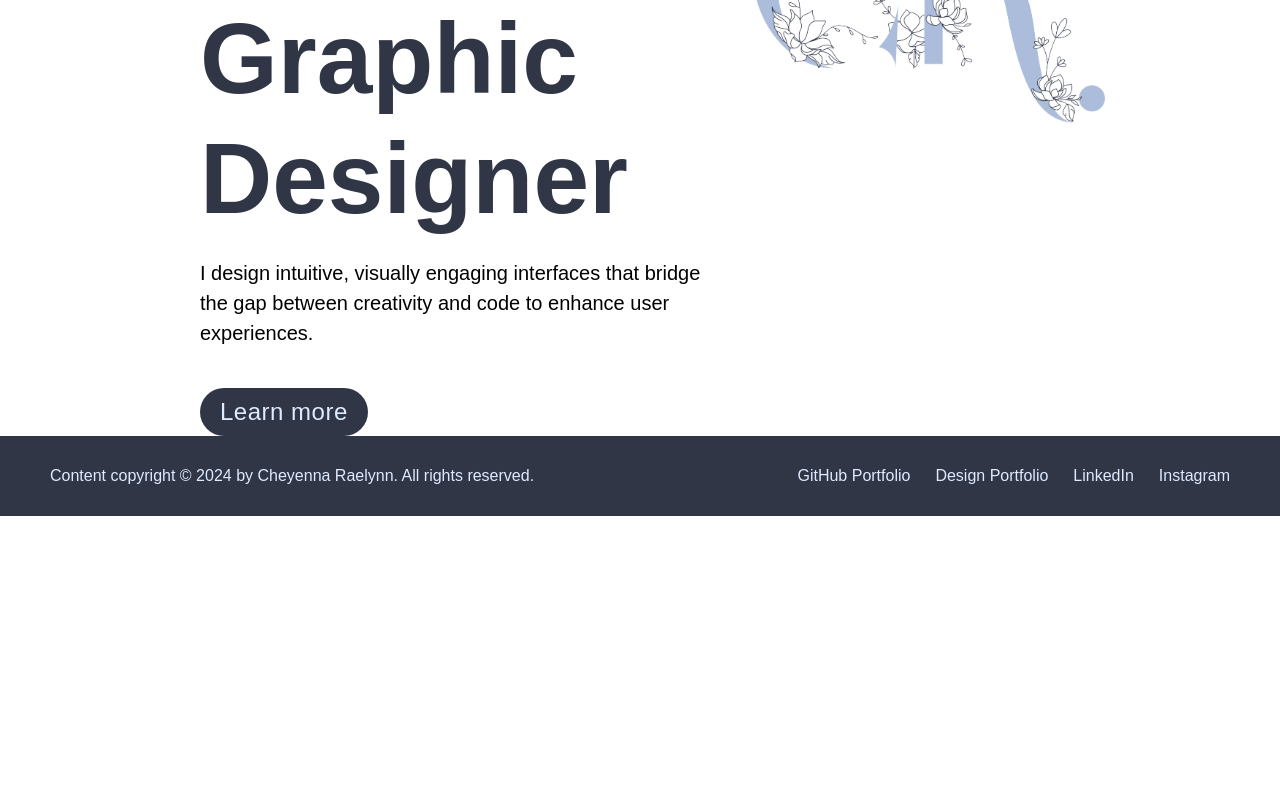
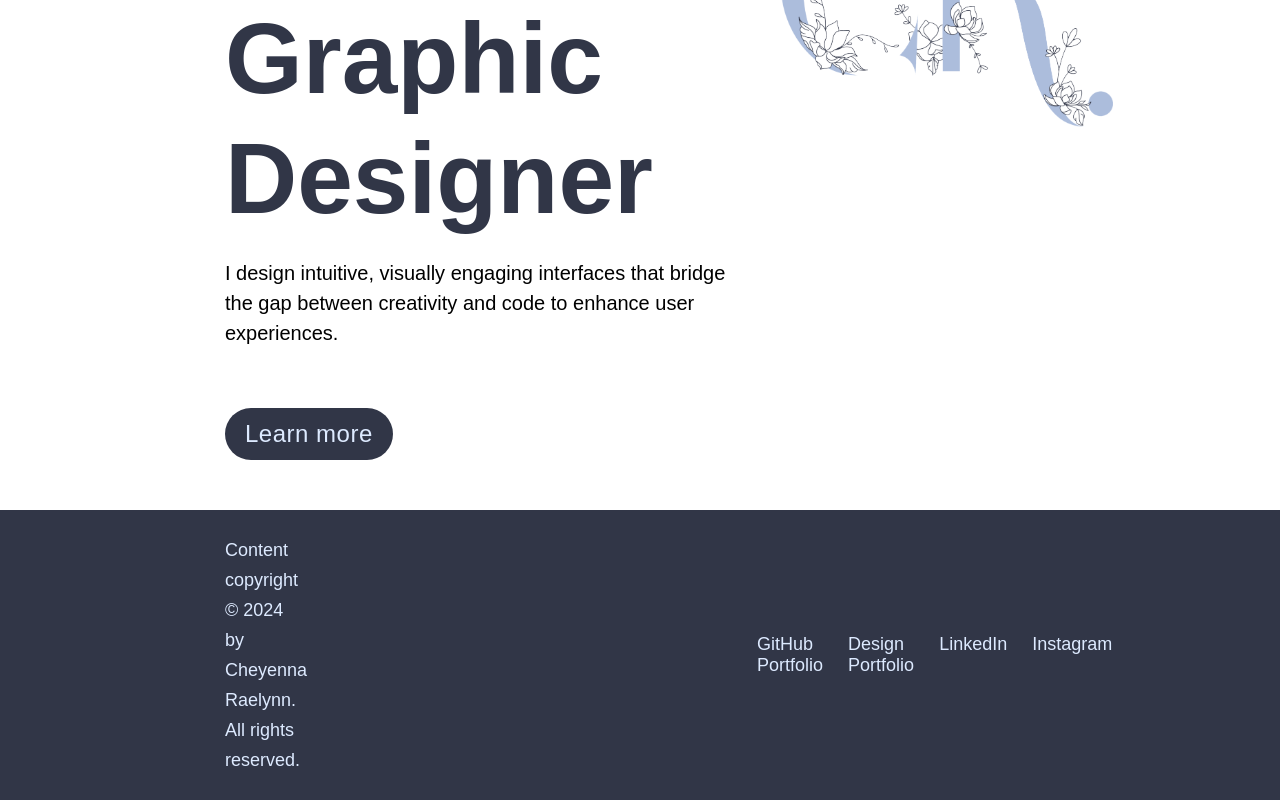
Before and after one commit to RaeOfChey/Portfolio, a React (Vite) app: page / in a window 1280 px wide. Shown: the part 747-1547 px from the top of the page. Before the commit the page ends 1263 px from the top, so only its background shows below. Built offline with nearby package versions, Linux system fonts and the light colour scheme; a web font is replaced by a local one.

Commit message:
Adjusted styling

```diff
--- a/index.html
+++ b/index.html
@@ -16,6 +16,7 @@
       <input type="text" name="subject" />
       <textarea name="message"></textarea>
     </form>
+    <div id="cursor"></div>
     <div id="root"></div>
     <script type="module" src="/src/main.jsx"></script>
   </body>
--- a/src/App.jsx
+++ b/src/App.jsx
@@ -1,6 +1,7 @@
-import React from 'react';
+import React, { useEffect, useRef } from 'react';
 import { BrowserRouter as Router, Route, Routes } from 'react-router-dom';
 
+import './styles/styles.css';
 import './styles/Portfolio.css';
 
 import Navigation from './components/Navigation';
@@ -13,6 +14,49 @@ import Contact from './pages/Contact';
 import Resume from './pages/Resume';
 
 function App() {
+    const cursorRef = useRef(null);
+
+    useEffect(() => {
+        const cursor = cursorRef.current;
+
+        // Track cursor movement
+        const handleMouseMove = (e) => {
+            cursor.style.top = `${e.clientY}px`;
+            cursor.style.left = `${e.clientX}px`;
+        };
+
+        // Enlarge cursor when hovering over .learn-more-button
+        const handleMouseEnterButton = (e) => {
+            if (e.target.classList.contains('learn-more-button')) {
+                cursor.classList.add('cursor-hover');
+            }
+        };
+
+        const handleMouseLeaveButton = (e) => {
+            if (e.target.classList.contains('learn-more-button')) {
+                cursor.classList.remove('cursor-hover');
+            }
+        };
+
+        document.addEventListener('mousemove', handleMouseMove);
+
+        // Apply hover listeners to buttons
+        const buttons = document.querySelectorAll('.learn-more-button');
+        buttons.forEach(button => {
+            button.addEventListener('mouseenter', handleMouseEnterButton);
+            button.addEventListener('mouseleave', handleMouseLeaveButton);
+        });
+
+        // Clean up event listeners on component unmount
+        return () => {
+            document.removeEventListener('mousemove', handleMouseMove);
+            buttons.forEach(button => {
+                button.removeEventListener('mouseenter', handleMouseEnterButton);
+                button.removeEventListener('mouseleave', handleMouseLeaveButton);
+            });
+        };
+    }, []);
+
     return (
         <Router>
             <div>
@@ -27,6 +71,8 @@ function App() {
                     </Routes>
                 </main>
                 <Footer />
+                {/* Custom cursor element */}
+                <div ref={cursorRef} className="custom-cursor" />
             </div>
         </Router>
     );
--- a/src/pages/AboutMe.jsx
+++ b/src/pages/AboutMe.jsx
@@ -2,8 +2,8 @@ import React from 'react';
 import aboutImage from '../assets/Profile Headshot Image.png';
 import skillsImage1 from '../assets/Norseman Nuptials (Skills).png';
 import skillsImage2 from '../assets/Northwoods (Skills).png';
+import '../styles/styles.css';
 import '../styles/AboutMe.css';
-import '../styles/styles.css';
 
 const AboutMe = () => {
     return (
@@ -16,12 +16,13 @@ const AboutMe = () => {
                     <h1>Who am I?</h1>
                     <p>
                         As a Graphic Designer transitioning into UI/UX, I hold a BFA in Graphic Design, have 5 years of professional design experience, and a full-stack development certificate from the University of Minnesota.
-                        <br />
-                        My unique approach blends design and code to deliver user-centered digital experiences that are visually appealing and solve real problems. In my next role, I’m eager to leverage my design expertise and growing proficiency in HTML, CSS, and JavaScript to create intuitive interfaces that enhance user satisfaction. I’m passionate about transforming user research and data into functional designs that elevate brand identity.
-                        <br />
                     </p>
-                    <br />
-                    Here are a few highlights of my accomplishments:<br />
+                    <p>
+                        My unique approach blends design and code to deliver user-centered digital experiences that are visually appealing and solve real problems. In my next role, I’m eager to leverage my design expertise and growing proficiency in HTML, CSS, JavaScript, TypeScript, and React to create intuitive interfaces that enhance user satisfaction. I’m passionate about transforming user research and data into functional designs that elevate brand identity.
+                    </p>
+                    <strong>
+                    Here are a few highlights of my accomplishments:
+                    </strong>
                     <ul>
                         <li>Boosted revenue by 35% in 4 months by contributing to the successful launch of a new eCommerce website using WordPress and Shopify integration, providing a streamlined user experience for customers by reducing friction in the sales process.</li>
                         <li>Increased customer satisfaction by 40% through the development and implementation of a user-friendly customer portal, enabling clients to track orders, access product documentation, and manage warranties independently.</li>
--- a/src/pages/Contact.jsx
+++ b/src/pages/Contact.jsx
@@ -1,5 +1,6 @@
 import React from 'react';
 import { FaGithub, FaLinkedin, FaInstagram, FaBriefcase } from 'react-icons/fa';
+import '../styles/styles.css';
 import '../styles/Contact.css';
 
 const Contact = () => {
--- a/src/pages/HomePage.jsx
+++ b/src/pages/HomePage.jsx
@@ -1,4 +1,5 @@
 import React, { useEffect, useState } from 'react';
+import '../styles/styles.css';
 import '../styles/Header.css';
 import introImage from '../assets/Cheyennas Logo (HomePage).png';
 
--- a/src/pages/Portfolio.jsx
+++ b/src/pages/Portfolio.jsx
@@ -1,4 +1,5 @@
 import React, { useState } from 'react';
+import '../styles/styles.css';
 import '../styles/Portfolio.css';
 
 import AutoBuilderImg from '../assets/Thumbnail Cover for Development Projects.png';
--- a/src/styles/AboutMe.css
+++ b/src/styles/AboutMe.css
@@ -21,14 +21,14 @@
 
 .see-my-work {
   display: inline-block;
-  padding: 10px 20px;
+  padding: 12px 20px;
   margin-top: 25px;
   background-color: var(--color-darkblue);
   color: var(--color-lightblue);
   text-decoration: none;
   border-radius: 50px;
-  font-family: "neulis", sans-serif;
-  font-weight: 500;
+  font-family: 'neulis-sans', 'Arial', sans-serif;
+  font-weight: 400;
   width: auto;
   font-size: 24px;
   letter-spacing: .5px;
@@ -41,7 +41,7 @@
 
 /* Skills Section */
 .skills-container {
-  margin-top: 50px;
+  margin-top: 100px;
   display: flex;
   align-items: flex-start;
   gap: 50px;
@@ -101,7 +101,7 @@
   font-size: 18px;
   text-align: center;
   padding: 10px;
-  font-family: "neulis", sans-serif;
+  font-family: 'neulis-sans', 'Arial', sans-serif;
   font-size: 26px;
 }
 
--- a/src/styles/Contact.css
+++ b/src/styles/Contact.css
@@ -1,5 +1,6 @@
 .contact-container {
   display: flex;
+  gap:50px;
 }
 
 /* Contact Me side of the page */
@@ -14,7 +15,7 @@
 }
 
 .email-link:hover {
-  color: var(--color-blue);
+  color: var(--color-black);
 }
 
 /* Social media links */
@@ -27,7 +28,7 @@
 
 .social-link {
   color: var(--color-darkblue);
-  font-size: 24px;
+  font-size: 30px;
   text-decoration: none;
   position: relative;
   padding-right: 10px;
@@ -62,7 +63,6 @@
 /* Form side of the page */
 .contact-right {
   flex: 40%;
-  padding-left: 20px;
 }
 
 /* Contact form */
@@ -94,6 +94,7 @@
 .required-note, .email-label {
   margin-bottom: 20px;
   font-weight: bold;
+  font-size: 26px;
 }
 
 /* Input boxes */
@@ -108,20 +109,20 @@
 
 /* Button */
 .contact-form button {
-  padding: 10px;
+  display: inline-block;
+  padding: 12px 20px;
   background-color: var(--color-darkblue);
   color: var(--color-lightblue);
   border: none;
   border-radius: 50px;
   cursor: pointer;
-  font-weight: 500;
-  display: inline-block;
+  font-weight: 400;
+  margin: 20px auto;
   font-size: 24px;
   letter-spacing: .5px;
-  margin: 20px auto;
 }
 
 .contact-form button:hover {
   background-color: var(--color-lightblue);
-  color: var(--color-darkblue);
+  color: var(--color-black);
 }
--- a/src/styles/Header.css
+++ b/src/styles/Header.css
@@ -3,7 +3,7 @@
   width: 100%;
   align-items: center;
   padding-top: 50px;
-  gap:25px;
+  gap:50px;
 }
 
 .hero-text {
@@ -33,7 +33,7 @@
 .subtitle {
   font-size: 1.25rem;
   color: var(--color-black);
-  font-family: "neulis", sans-serif;
+  font-family: 'neulis-sans', 'Arial', sans-serif;
   width: 100%;
   padding-bottom: 25px;
 }
--- a/src/styles/Portfolio.css
+++ b/src/styles/Portfolio.css
@@ -9,12 +9,14 @@
   color: var(--color-darkblue);
   background: none;
   border: none;
-  font-weight: 600;
+  font-weight: 500;
   font-size: 26px;
   cursor: pointer;
   padding: 10px 15px;
   position: relative;
   transition: color 0.3s;
+  font-family: 'neulis-sans', 'Arial', sans-serif;
+  cursor: pointer;
 }
 
 /* Underline Effect */
@@ -36,7 +38,7 @@
   width: 70%;
   left: 50%;
   transform: translateX(-50%);
-  background-color: var(--color-lightblue);
+  background-color: var(--color-blue);
 }
 
 .filter-buttons button:hover {
@@ -47,7 +49,6 @@
 .filter-buttons button:active {
   color: var(--color-black);
 }
-
 
 .project-cards {
   display: flex;
@@ -101,6 +102,6 @@
 
 /* Targets the second <p> (cta) on card */
 .project-card p:nth-of-type(2):hover {
-  color: var(--color-lightblue);
+  color: var(--color-black);
   font-weight: 600;
 }
--- a/src/styles/styles.css
+++ b/src/styles/styles.css
@@ -13,8 +13,8 @@
 
 
 main {
-  font-family: "neulis", sans-serif;
-  margin: 0px 200px;
+  font-family: 'neulis-sans', 'Arial', sans-serif;
+  margin: 0px 225px;
   padding: 0;
   box-sizing: border-box;
 }
@@ -25,28 +25,26 @@ html {
 
 body {
   margin: 0px;
-  font-family: "neulis", sans-serif;
+  font-family: 'neulis-sans', 'Arial', sans-serif;
+  font-size: 18px;
 }
 
 h1 {
-  font-family: "neulis-cursive", sans-serif;
+  font-family: 'neulis-cursive', sans-serif;
   font-size: 50px;
   margin: 0px;
 }
 
 h2 {
-  font-family: "neulis", sans-serif;
   font-size: 26px;
 }
 
 p {
-  font-family: "neulis", sans-serif;
   line-height: 30px;
   margin-bottom: 25px;
 }
 
-p, li {
-  font-family: "neulis", sans-serif;
+li {
   line-height: 30px;
   margin-bottom: 5px;
 }
@@ -56,9 +54,9 @@ p, li {
   display: flex;
   align-items: center;
   justify-content: space-between;
-  font-family: "neulis", sans-serif;
+  font-family: 'neulis-sans', 'Arial', sans-serif;
   font-weight: 600;
-  margin: 25px 100px 0px 100px;
+  margin: 25px 225px 0px 225px;
   font-size: 18px;
   padding-bottom: 100px;
 }
@@ -120,7 +118,7 @@ p, li {
   width: 80%;
   left: 50%;
   transform: translateX(-50%);
-  background-color: var(--color-lightblue);
+  background-color: var(--color-blue);
 }
 
 .navbar-links li a:hover {
@@ -143,14 +141,14 @@ p, li {
 /* Home Page Header CTA */
 .learn-more-button {
   display: inline-block;
-  padding: 10px 20px;
+  padding: 12px 20px;
   margin-top: 10px;
   background-color: var(--color-darkblue);
   color: var(--color-lightblue);
   text-decoration: none;
   border-radius: 50px;
-  font-family: "neulis", sans-serif;
-  font-weight: 500;
+  font-family: 'neulis-sans', 'Arial', sans-serif;
+  font-weight: 400;
   width: auto;
   font-size: 24px;
   letter-spacing: .5px;
@@ -165,25 +163,27 @@ p, li {
 /* Footer Styles */
 footer {
   display: flex;
-  justify-content: space-between; /* Keeps items on the ends */
+  justify-content: space-between;
   align-items: center;
   background-color: var(--color-darkblue);
-  font-family: "neulis", sans-serif;
+  font-family: 'neulis-sans', 'Arial', sans-serif;
   font-weight: 100;
-  padding: 25px 50px;
+  padding: 25px 0px 25px 0px;
+  margin-top: 50px;
 }
 
 footer p {
   color: var(--color-lightblue);
-  margin: 0;
-  text-align: left; /* Ensure text is left-aligned */
-  flex: 1; /* Allow this element to take available space */
+  margin: 0px 225px;
+  text-align: left;
+  flex: 1;
 }
 
 .footer-links {
   display: flex;
-  gap: 25px; /* Spacing between links */
-  justify-content: flex-end; /* Aligns the links to the right */
+  gap: 25px;
+  justify-content: flex-end;
+  margin: 0px 225px;
 }
 
 footer a {
@@ -205,6 +205,25 @@ main {
   flex: 1;
 }
 
+.custom-cursor {
+  position: fixed;
+  top: 0;
+  left: 0;
+  width: 10px;
+  height: 10px;
+  border-radius: 50%;
+  background-color: black;
+  pointer-events: none;
+  transition: transform 0.15s ease;
+  transform: translate(-50%, -50%);
+  z-index: 1000;
+}
+
+/* Enlarged cursor on button hover */
+.custom-cursor.cursor-hover {
+  transform: translate(-50%, -50%) scale(2);
+}
+
 /* Hamburger Menu Styles */
 .hamburger {
   display: none; /* Hide on larger screens */
@@ -221,7 +240,7 @@ main {
 }
 
 .hamburger .bar.open {
-  color: orange;
+  color: var(--color-black);
 }
 
 /* Responsive Styles */
```
